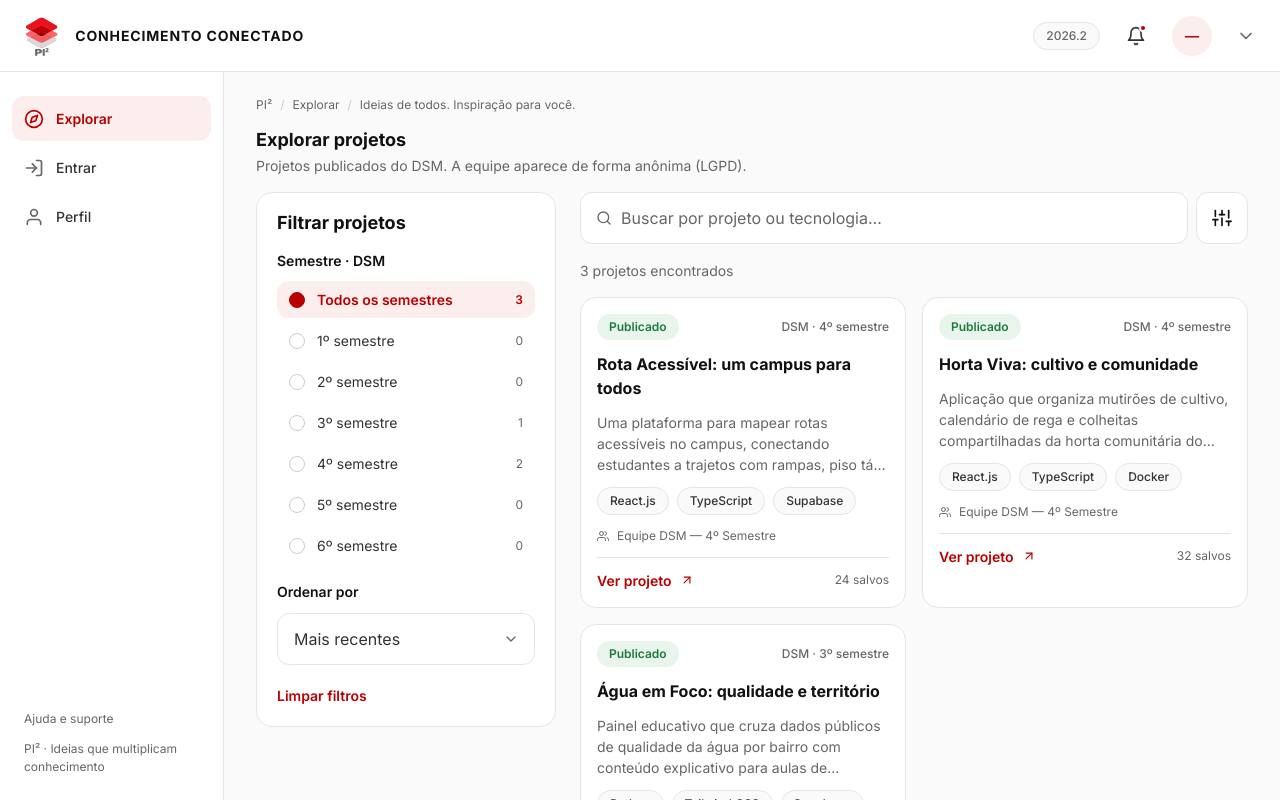
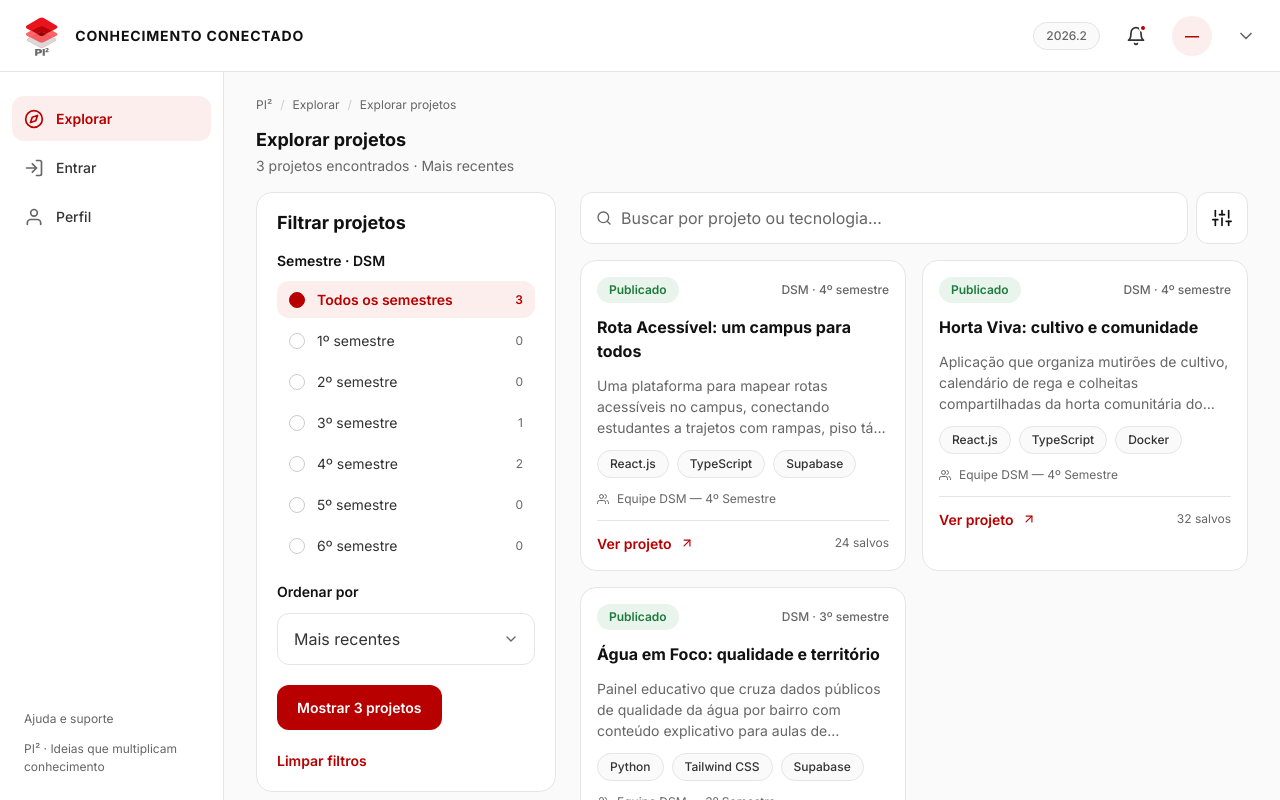
Before and after one commit to kwuraa/PI-, a React (Vite) app: page /explorar in a window 1280 px wide. Shown: the top 800 px of the page. Built offline with nearby package versions, Linux system fonts and the light colour scheme.

Commit message:
feat: explorar fiel ao mockup de resultados — pílulas ativas, Mostrar N projetos e subtítulo com contagem

```diff
--- a/src/components/layout/MainLayout/MainLayout.jsx
+++ b/src/components/layout/MainLayout/MainLayout.jsx
@@ -40,7 +40,7 @@ const SECTIONS = [
  * repete o título da página ("PI² / Meus projetos / Minhas ideias em ação.").
  */
 const CRUMB_TITLES = {
-  '/explorar': 'Ideias de todos. Inspiração para você.',
+  '/explorar': 'Explorar projetos',
   '/aluno': 'Minhas ideias em ação.',
 };
 
--- a/src/pages/ExplorePage.jsx
+++ b/src/pages/ExplorePage.jsx
@@ -9,7 +9,7 @@
  * (LGPD); usuários logados veem a visão completa.
  */
 import { useMemo, useState } from 'react';
-import { FiSliders } from 'react-icons/fi';
+import { FiSliders, FiX } from 'react-icons/fi';
 
 import Button from '../components/ui/Button/Button.jsx';
 import FilterChips from '../components/ui/FilterChips/FilterChips.jsx';
@@ -99,18 +99,43 @@ export default function ExplorePage() {
     setQuery('');
   };
 
-  const hasFilters =
-    semesters.length > 0 || techs.length > 0 || statuses.length > 0 || query !== '';
+  /** Rótulo do campo de ordenação (mockup: "8 projetos encontrados · Mais recentes"). */
+  const sortLabel = SORT_OPTIONS.find((option) => option.value === sort)?.label ?? 'Mais recentes';
+
+  /** Filtros ativos como pílulas removíveis acima da grade (mockup). */
+  const activePills = [
+    ...semesters.map((n) => ({
+      key: `sem-${n}`,
+      label: `${COURSE_SHORT} · ${n}º semestre`,
+      primary: true,
+      clear: () => setSemesters((prev) => prev.filter((v) => v !== n)),
+    })),
+    ...techs.map((tech) => ({
+      key: `tech-${tech}`,
+      label: tech,
+      primary: false,
+      clear: () => setTechs((prev) => prev.filter((v) => v !== tech)),
+    })),
+    ...statuses.map((status) => ({
+      key: `st-${status}`,
+      label: STATUS_OPTIONS.find((option) => option.value === status)?.label ?? status,
+      primary: false,
+      clear: () => setStatuses((prev) => prev.filter((v) => v !== status)),
+    })),
+  ];
+
+  /** Botão "Mostrar N projetos": rola até a grade de resultados. */
+  const scrollToResults = () => {
+    document.getElementById('resultados')?.scrollIntoView({ block: 'start' });
+  };
 
   return (
     <div className={styles.page}>
       <SectionHeader
-        title="Explorar projetos"
-        subtitle={
-          isLogged
-            ? 'Busque, filtre e descubra o que está sendo construído no DSM.'
-            : 'Projetos publicados do DSM. A equipe aparece de forma anônima (LGPD).'
-        }
+        title={query.trim() ? `Projetos de ${query.trim()}` : 'Explorar projetos'}
+        subtitle={`${results.length} projeto${results.length === 1 ? '' : 's'} encontrado${
+          results.length === 1 ? '' : 's'
+        } · ${sortLabel}`}
       />
 
       <div className={styles.layout}>
@@ -181,6 +206,9 @@ export default function ExplorePage() {
             </section>
           )}
 
+          <button type="button" className={styles.showButton} onClick={scrollToResults}>
+            Mostrar {results.length} projeto{results.length === 1 ? '' : 's'}
+          </button>
           <button type="button" className={styles.clearPanel} onClick={clearFilters}>
             Limpar filtros
           </button>
@@ -195,26 +223,24 @@ export default function ExplorePage() {
             onFilterClick={() => setFiltersOpen(true)}
           />
 
-          <div className={styles.chipsRow}>
-            <FilterChips
-              options={SEMESTER_OPTIONS}
-              value={semesters.length === 1 ? semesters[0] : null}
-              onChange={(v) => setSemesters(v === null ? [] : [v])}
-              clearLabel="Todos os semestres"
-            />
-          </div>
+          {activePills.length > 0 && (
+            <div className={styles.pills}>
+              {activePills.map((pill) => (
+                <button
+                  key={pill.key}
+                  type="button"
+                  className={`${styles.pill} ${pill.primary ? styles.pillPrimary : ''}`}
+                  onClick={pill.clear}
+                  aria-label={`Remover filtro ${pill.label}`}
+                >
+                  {pill.label}
+                  <FiX size={14} aria-hidden="true" />
+                </button>
+              ))}
+            </div>
+          )}
 
-          <p className={styles.count} aria-live="polite">
-            {results.length} projeto{results.length === 1 ? '' : 's'} encontrado
-            {results.length === 1 ? '' : 's'}
-            {hasFilters && (
-              <button type="button" className={styles.clear} onClick={clearFilters}>
-                Limpar filtros
-              </button>
-            )}
-          </p>
-
-          <div className={styles.grid}>
+          <div className={styles.grid} id="resultados">
             {sorted.map((project, index) => (
               <ProjectCard
                 key={project.id}
--- a/src/pages/ExplorePage.module.css
+++ b/src/pages/ExplorePage.module.css
@@ -1,26 +1,8 @@
-/* ExplorePage — busca, chips de semestre, grade e sheet de filtros. */
+/* ExplorePage — busca, painel de filtros, pílulas ativas e grade. */
 .page {
   display: flex;
   flex-direction: column;
   gap: var(--space-4);
-}
-
-.chipsRow {
-  overflow-x: auto;
-}
-
-.count {
-  display: flex;
-  align-items: center;
-  justify-content: space-between;
-  gap: var(--space-3);
-  font-size: var(--font-size-sm);
-  color: var(--color-text-muted);
-}
-
-.clear {
-  font-weight: var(--font-weight-semibold);
-  color: var(--color-primary);
 }
 
 .grid {
@@ -105,6 +87,53 @@
   color: var(--color-text-title);
 }
 
+/* botão "Mostrar N projetos" do painel (mockup) */
+.showButton {
+  align-self: flex-start;
+  padding: var(--space-3) var(--space-5);
+  background-color: var(--color-primary);
+  border-radius: var(--radius-md);
+  font-size: var(--font-size-sm);
+  font-weight: var(--font-weight-semibold);
+  color: var(--color-text-inverse);
+  transition: background-color var(--transition-fast);
+}
+
+.showButton:hover {
+  background-color: var(--color-primary-dark);
+}
+
+/* pílulas dos filtros ativos acima da grade */
+.pills {
+  display: flex;
+  flex-wrap: wrap;
+  gap: var(--space-2);
+}
+
+.pill {
+  display: inline-flex;
+  align-items: center;
+  gap: var(--space-2);
+  padding: var(--space-1) var(--space-3);
+  background-color: var(--color-bg-page);
+  border: 1px solid var(--color-border);
+  border-radius: var(--radius-pill);
+  font-size: var(--font-size-xs);
+  font-weight: var(--font-weight-medium);
+  color: var(--color-text-body);
+  transition: border-color var(--transition-fast);
+}
+
+.pill:hover {
+  border-color: var(--color-border-strong);
+}
+
+.pillPrimary {
+  background-color: var(--color-primary-soft);
+  border-color: var(--color-primary-soft);
+  color: var(--color-primary);
+}
+
 /* lista de rádio com contagem (Semestre) */
 .radioList {
   display: flex;
@@ -185,8 +214,5 @@
     border-radius: var(--radius-lg);
   }
 
-  /* no desktop os semestres viram as linhas de rádio do painel */
-  .chipsRow {
-    display: none;
-  }
+  /* no desktop o painel assume o papel dos chips de semestre */
 }
```
